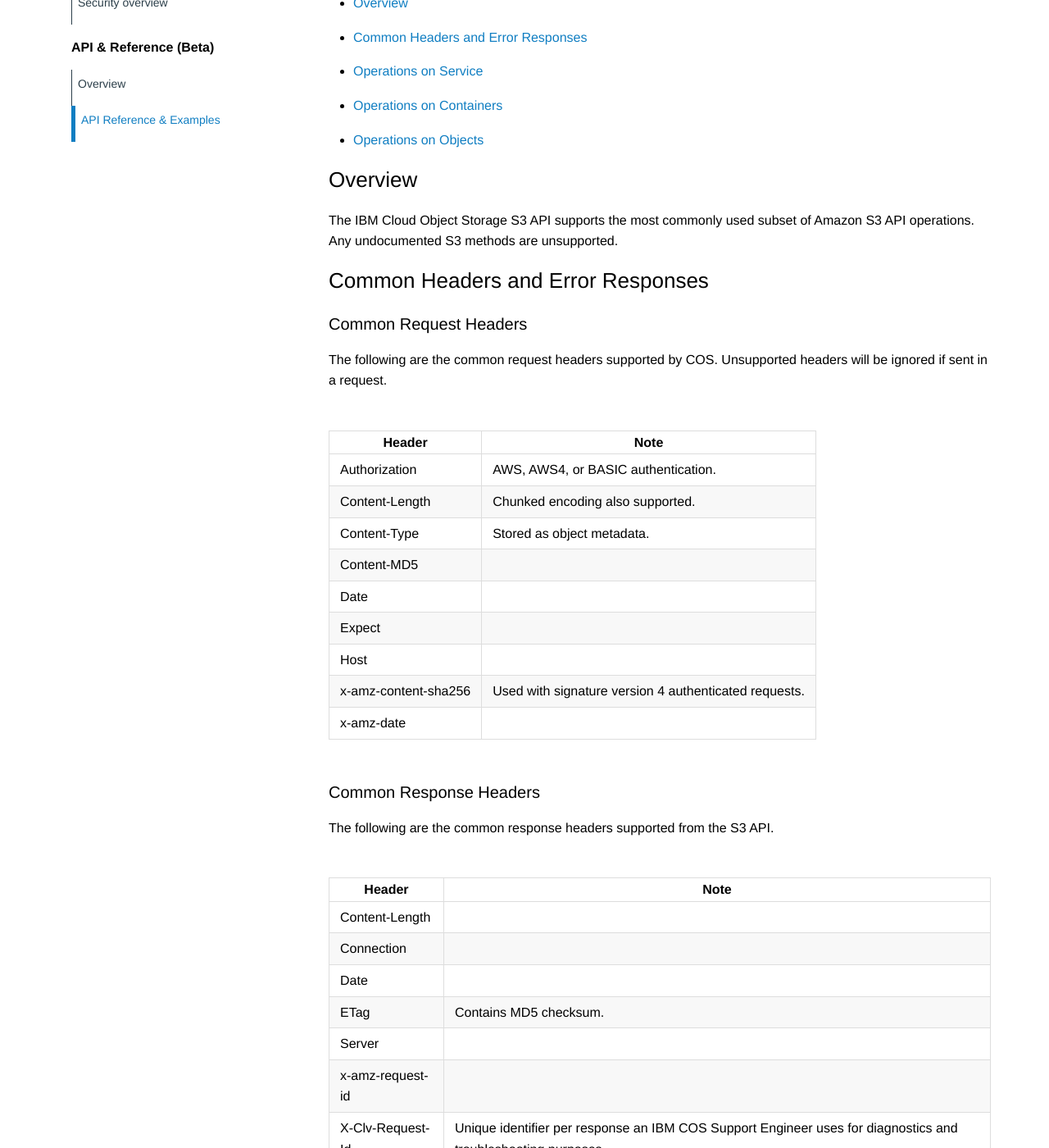
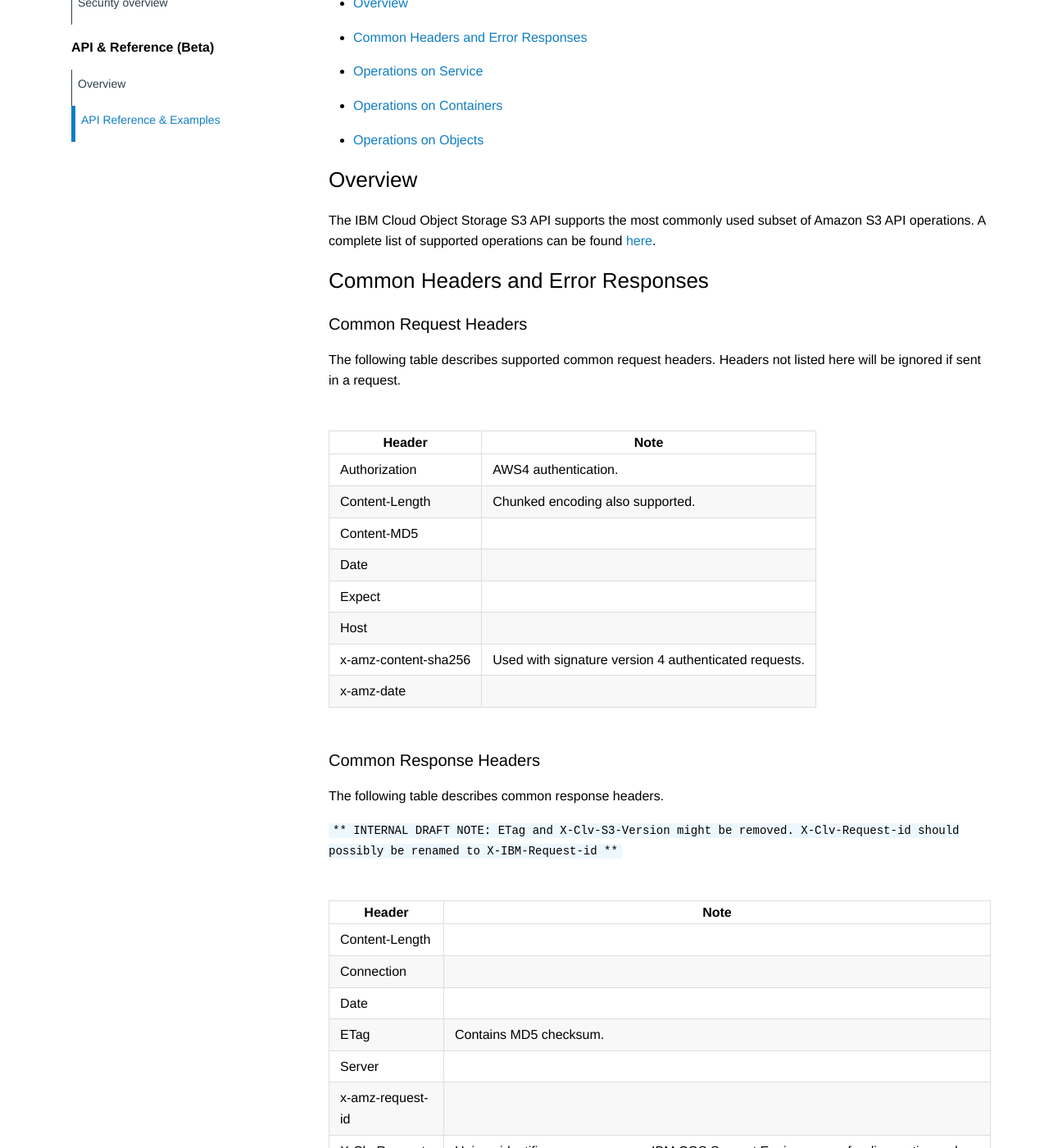
Before and after one commit to mpcarl-ibm/crs-docs, a Jekyll site: the page built from _api/reference.md, in a window 1280 px wide and 1400 px high, scrolled down 315 px. Shown: the whole window at 82% size. Built offline with Jekyll 4.4.1, drawn with Linux system fonts in a browser that asks for light colours; some of the changed text lies outside the part shown.

````diff
--- a/_api/reference.md
+++ b/_api/reference.md
@@ -21,19 +21,18 @@ dateAdded: August 18th, 2016
 ###  Overview
 {: #overview}
 
-The IBM Cloud Object Storage S3 API supports the most commonly used subset of Amazon S3 API operations. Any undocumented S3 methods are unsupported.
+The IBM Cloud Object Storage S3 API supports the most commonly used subset of Amazon S3 API operations. A complete list of supported operations can be found [here]({{ site.baseurl }}/beta/api/overview/).
 
 ### Common Headers and Error Responses
 {: #headers-and-error-response}
 
 #### Common Request Headers
-The following are the common request headers supported by COS. Unsupported headers will be ignored if sent in a request.
+The following table describes supported common request headers. Headers not listed here will be ignored if sent in a request.
 
 | Header             | Note                               |
 |--------------------|-------------------------------------|
-| Authorization      |  AWS, AWS4, or BASIC authentication. |
+| Authorization      |  AWS4 authentication. |
 | Content-Length     | Chunked encoding also supported.    |
-| Content-Type       | Stored as object metadata.          |
 | Content-MD5        |                                  |
 | Date               |                                     |
 | Expect             |                                    |
@@ -44,7 +43,9 @@ The following are the common request headers supported by COS. Unsupported heade
 
 
 ####  Common Response Headers
-The following are the common response headers supported from the S3 API.
+The following table describes common response headers.
+
+```** INTERNAL DRAFT NOTE: ETag and X-Clv-S3-Version might be removed. X-Clv-Request-id should possibly be renamed to X-IBM-Request-id **```
 
 |  Header        | Note |
 |----------------|------|
@@ -57,17 +58,6 @@ The following are the common response headers supported from the S3 API.
 |X-Clv-Request-Id|  Unique identifier per response an IBM COS Support Engineer uses for diagnostics and troubleshooting purposes. |
 |x-amz-version-id|      |
 |X-Clv-S3-Version|  S3 version  used for the request. |
-
-#### Error Responses
-
-In addition, the following COS API unique response code might be used.
-
-| HTTP Status Code | Description  |  Error Code  |
-|-------------|--------------|-------------------|
-| 507 | The capacity used on the target bucket has exceeded a hard quota | VaultQuotaExceeded |
-
-
-
 
 ### Operations on Service
 {: #operations-on-service}
@@ -216,16 +206,16 @@ Authorization: {authorization-string}
 **Sample Response Headers**
 
 ~~~
-Accept-Ranges →bytes
-Content-Length →12
-Content-Type →application/octet-stream
-Date →Mon, 22 Aug 2016 23:02:50 GMT
-ETag →"3c66102af4bdeb4dc7cc08b6d800b82b"
-Last-Modified →Thu, 18 Aug 2016 16:27:32 GMT
-Server →Cleversafe/3.9.0.115
-X-Clv-Request-Id →f11f3447-cfab-476b-b5da-fa7219d4c7bd
-X-Clv-S3-Version →2.5
-x-amz-request-id →f11f3447-cfab-476b-b5da-fa7219d4c7bd
+Accept-Ranges: bytes
+Content-Length: 12
+Content-Type: application/octet-stream
+Date: Mon, 22 Aug 2016 23:02:50 GMT
+ETag: "3c66102af4bdeb4dc7cc08b6d800b82b"
+Last-Modified: Thu, 18 Aug 2016 16:27:32 GMT
+Server: Cleversafe/3.9.0.115
+X-Clv-Request-Id: f11f3447-cfab-476b-b5da-fa7219d4c7bd
+X-Clv-S3-Version: 2.5
+x-amz-request-id: f11f3447-cfab-476b-b5da-fa7219d4c7bd
 ~~~
 
 #### HEAD Object
````
Also changed, not shown: other parts of _api/reference.md (+2 -2 lines), _api/overview.md (+2 -5 lines), README.md, 4 other files.
